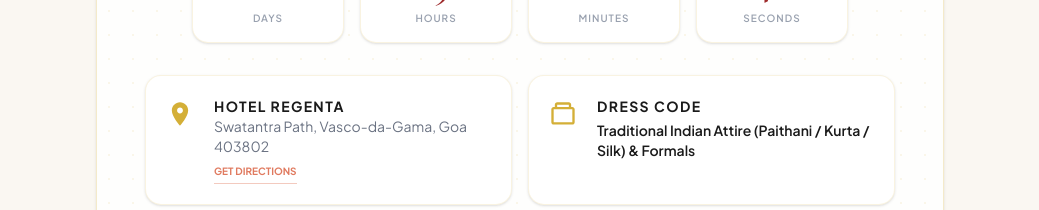
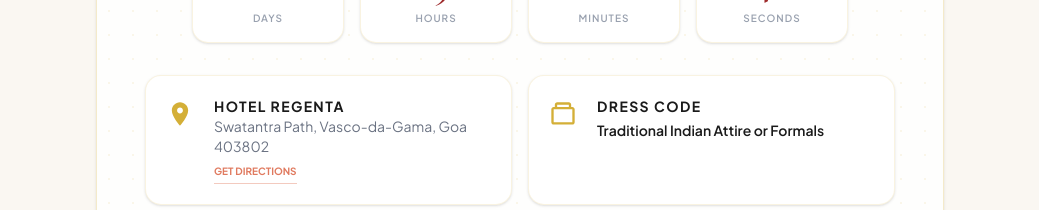
Before and after one commit to Vishrutman/VM-HK-Engagement, a React (Vite) app: page / in a window 1280 px wide. Shown: the part 1700-1910 px from the top of the page, without its empty margins (120-1159 px from the left). Built offline with nearby package versions, Linux system fonts and the light colour scheme; no server answers; the database is empty.

Commit message:
Simplify dress code description

```diff
--- a/src/data/eventData.ts
+++ b/src/data/eventData.ts
@@ -30,7 +30,7 @@
   groomParents: "सौ. वीणा व श्री. विवेक मंगोळीी (Smt. Veena & Shri Vivek Mangoli)",
   brideParents: "सौ. उज्ज्वला व श्री. सुहास कुलकर्णी (Smt. Ujwala & Shri Suhas Kulkarni)",
   dressCodeTitle: "Traditional & Formal Attire",
-  dressCodeDescription: "Traditional Indian Attire (Paithani / Kurta / Silk) & Formals",
+  dressCodeDescription: "Traditional Indian Attire or Formals",
   // Standard 22-character WhatsApp group invite code format:
   whatsappGroupLink: "https://chat.whatsapp.com/BdEWWp6CwF4HfXrc4V1fQB",
   contactPersons: [
```
